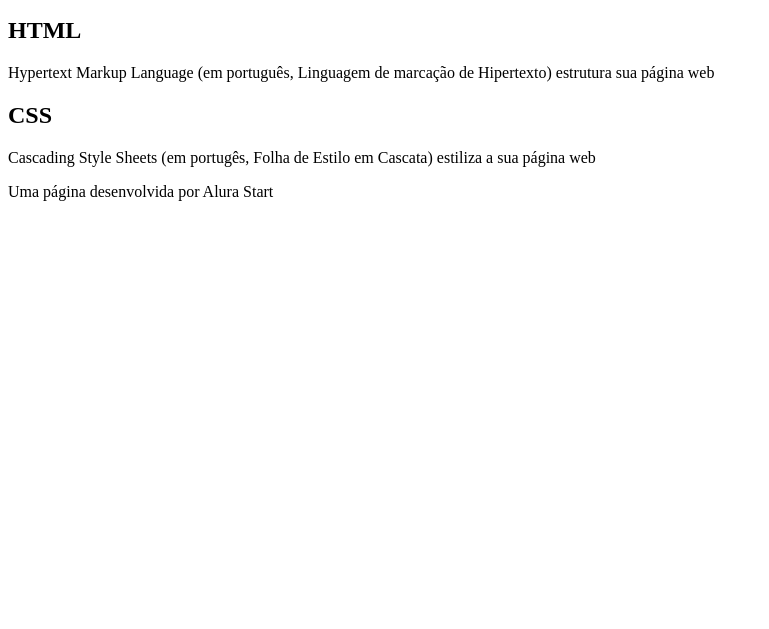
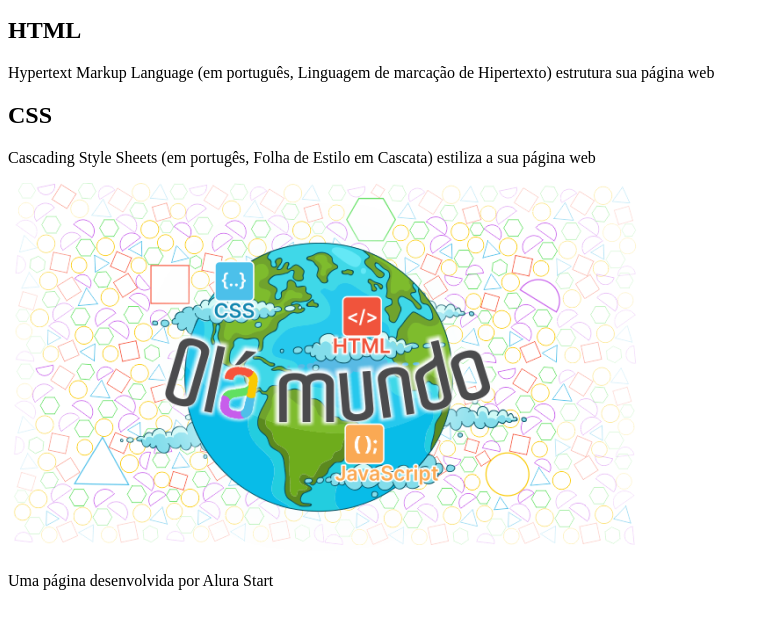
Before and after one commit to ProfBill01/HelloWorld, a plain HTML site: page index.html in a window 1280 px wide. Shown: the part 101-730 px from the top of the page, without its empty margins (0-769 px from the left). Drawn offline with Linux system fonts and the light colour scheme.

Commit message:
Finalizando a página HTML

```diff
--- a/index.html
+++ b/index.html
@@ -18,7 +18,7 @@
 
         <h2>CSS</h2>
         <P>Cascading Style Sheets (em portugês, Folha de Estilo em Cascata) estiliza a sua página web</P>
-
+        <img src="imagem/olá mundo.png" alt="Imagem com figuras geométricas ao fundo e uma figura do Planeta Terra a frente, com a inscrição Olá Mundo em letras coloridas"
     </section>
 
     <footer>
```
Also changed, not shown: Imagem/Olá Mundo.png (added).
